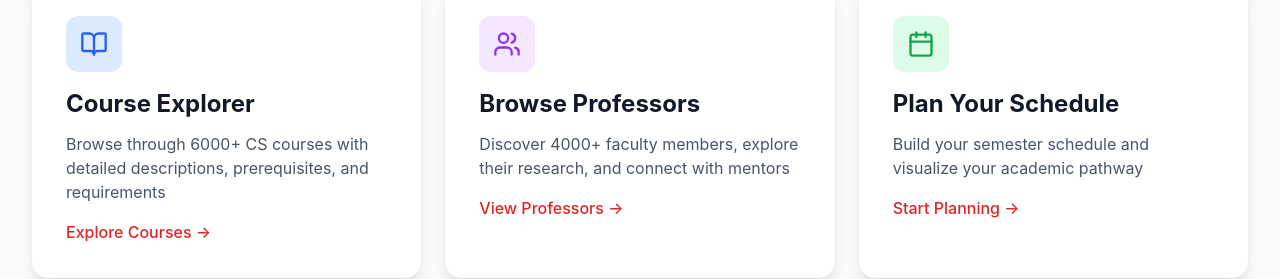
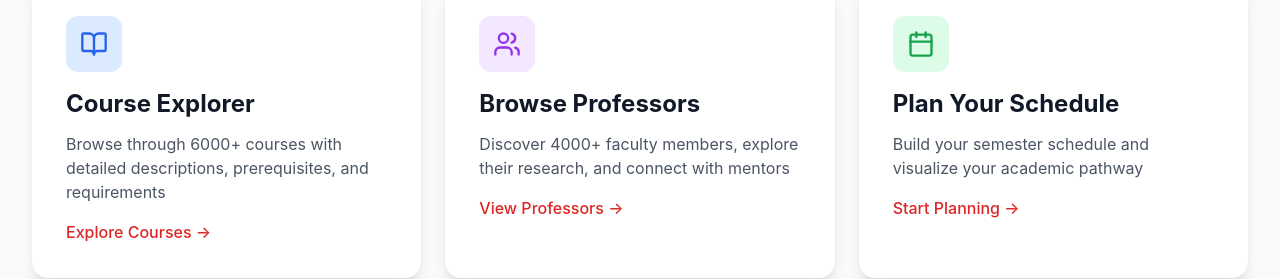
Before and after one commit to UgaTheDev/Cognify, a React app in the folder frontend/: page / in a window 1280 px wide. Shown: the part 374-653 px from the top of the page. Built offline with nearby package versions, Linux system fonts and the light colour scheme; no server answers; the HTML template or start-up script is replaced by a standard one.

Commit message:
Update typo

```diff
--- a/frontend/src/pages/Home.tsx
+++ b/frontend/src/pages/Home.tsx
@@ -40,7 +40,7 @@ export default function Home() {
             Course Explorer
           </h3>
           <p className="text-gray-600 mb-4">
-            Browse through 6000+ CS courses with detailed descriptions,
+            Browse through 6000+ courses with detailed descriptions,
             prerequisites, and requirements
           </p>
           <span className="text-red-600 font-medium group-hover:underline">
```
